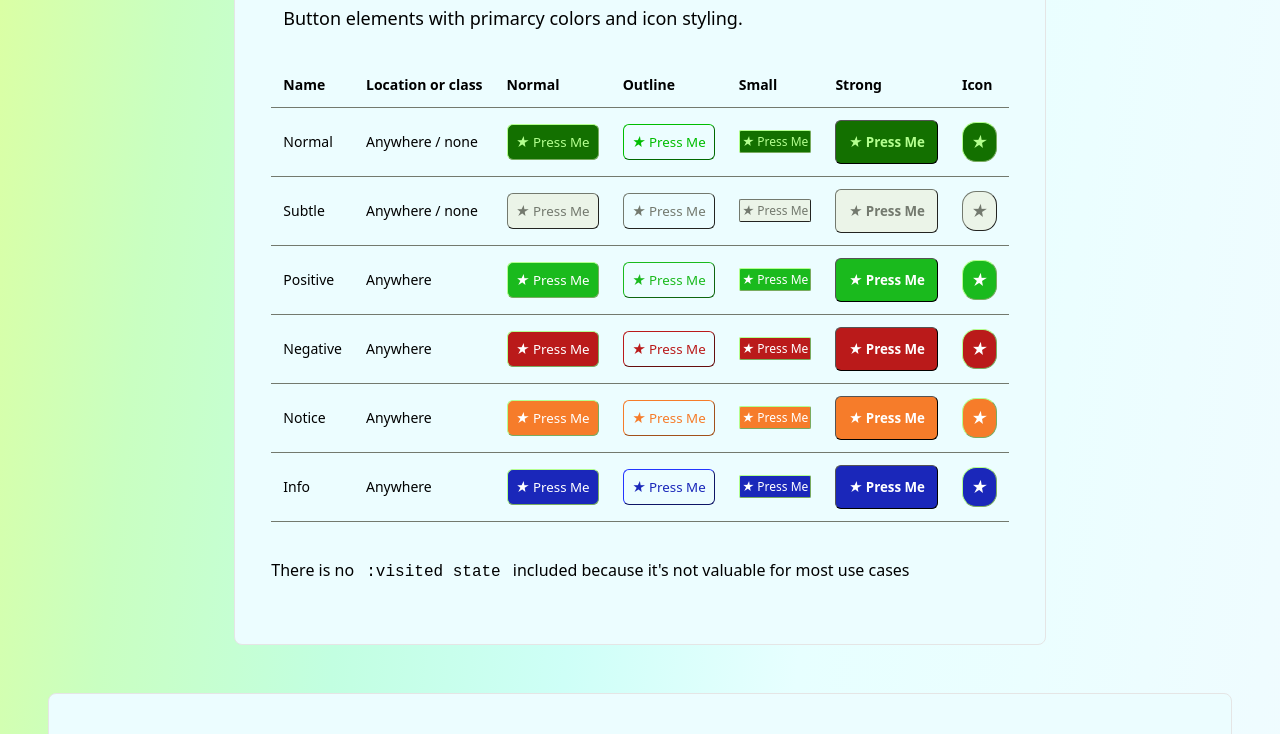
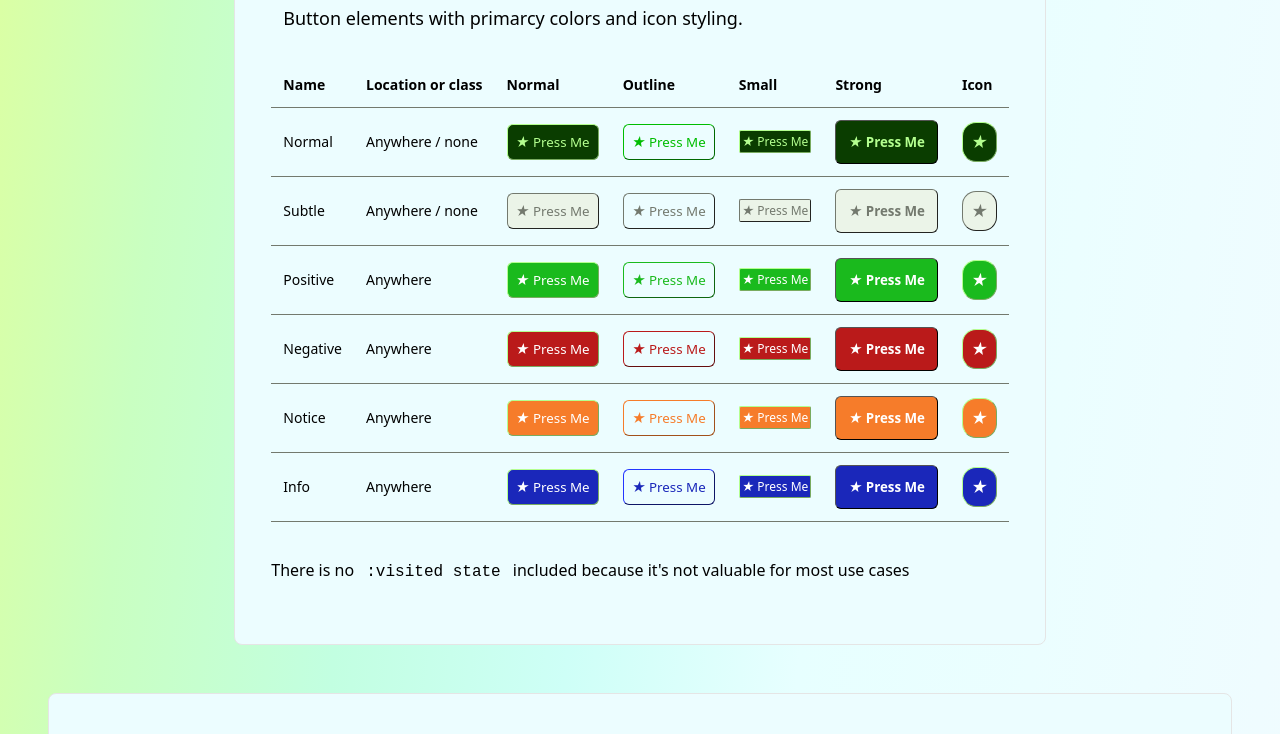
Before and after one commit to Sol-Roth-Media/axiom, a plain HTML site: page index.html in a window 1280 px wide. Shown: the part 586-1320 px from the top of the page. Drawn offline with Linux system fonts and the light colour scheme.

Commit message:
Improved colors more.

```diff
--- a/css/colors.css
+++ b/css/colors.css
@@ -12,32 +12,55 @@
     --color-secondary-hue: calc(var(--color-primary-hue) + var(--color_big_step) + var(--color_big_step));
     --color-tertiary-hue: calc(var(--color-secondary-hue) + var(--color_big_step) + var(--color_big_step));
     --primary_bright: 22%;
+    --primary_dark: 12%;
+    --primary_container_bright: 18%;
     --container_brightness: calc(100% - var(--primary_bright));
 
     --color-primary-saturation: 100%;
     --color-primary-light: 22%;
+    --color-primary-dark: 18%;
     --color_primary_alpha: 1;
-
     --mono_saturation: 0%;
 
+
+
+
+    /** Surface Colors */
+    --color_surface: hsla(0, 0%, 0%, 1);
+    --color_on_surface: hsla(0, 0%, 100%, 1);
+    --color_surface_invert: hsla(0, 0%, 0%, 1);
+    --color_on_surface_invert: hsla(0, 0%, 100%, 1);
+
+    /** Color on Outline */
+    --color_on_outline: white;
 
     /** Primary  */
     --color-primary: hsla(var(--color-primary-hue), 100%, var(--primary_bright), 1);
     --color-on-primary: hsla(var(--color-primary-hue), 100%, 98%, 1);
-    --color-primary-container: hsla(calc(var(--color-primary-hue) - var(--color_small_step)), 100%, var(--primary_bright), 1);
+    --color-primary-container: hsla(calc(var(--color-primary-hue) - var(--color_small_step)), 100%, var(--primary_dark), 1);
     --color-on-primary-container: hsla(calc(var(--color-primary-hue) - var(--color_small_step) - var(--color_small_step)), 100%, var(--container_brightness), 1);
+
+    /** Mono **/
+    /** Primary  */
+    --color-primary-mono: hsla(var(--color-primary-hue), var(--mono_saturation), var(--primary_bright), 1);
+    --color-on-primary-mono: hsla(var(--color-primary-hue), var(--mono_saturation), 98%, 1);
+    --color-primary-container-mono: hsla(calc(var(--color-primary-hue) - var(--color_small_step)), var(--mono_saturation), var(--primary_dark), 1);
+    --color-on-primary-container-mono: hsla(calc(var(--color-primary-hue) - var(--color_small_step) - var(--color_small_step)), var(--mono_saturation), var(--container_brightness), 1);
+
 
     /** Primary MONO Set Monochrome by reducing saturation to 0 */
     --color-primary-mono: hsl(var(--color-primary-hue), 0%, var(--color-primary-light));
     --color-on-primary-mono: hsl(0, 0%, 100%);
     --color-primary-container-mono: hsl(112, 0%, 69%);
-    --color-on-primary-containe-monor: hsl(120, 0%, 7%);
+    --color-on-primary-container-mono: hsl(120, 0%, 7%);
+
+
 
     /** Secondary */
     /** Primary  */
     --color-secondary: hsla(var(--color-secondary-hue), 100%, var(--primary_bright), 1);
     --color-on-secondary: hsla(var(--color-secondary-hue), 100%, 98%, 1);
-    --color-secondary-container: hsla(calc(var(--color-secondary-hue) - var(--color_small_step)), 100%, var(--primary_bright), 1);
+    --color-secondary-container: hsla(calc(var(--color-secondary-hue) - var(--color_small_step)), 100%, var(--primary_dark), 1);
     --color-on-secondary-container: hsla(calc(var(--color-secondary-hue) - var(--color_small_step) - var(--color_small_step)), 100%, var(--container_brightness), 1);
 
     /** Tertiary
@@ -51,16 +74,9 @@
     /** Primary  */
     --color-tertiary: hsla(var(--color-tertiary-hue), 100%, var(--primary_bright), 1);
     --color-on-tertiary: hsla(var(--color-tertiary-hue), 100%, 98%, 1);
-    --color-tertiary-container: hsla(calc(var(--color-tertiary-hue) - var(--color_small_step)), 100%, var(--primary_bright), 1);
+    --color-tertiary-container: hsla(calc(var(--color-tertiary-hue) - var(--color_small_step)), 100%, var(--primary_dark), 1);
     --color-on-tertiary-container: hsla(calc(var(--color-tertiary-hue) - var(--color_small_step) - var(--color_small_step)), 100%, var(--container_brightness), 1);
 
-
-    /** Mono **/
-    /** Primary  */
-    --color-primary-mono: hsla(var(--color-primary-hue), var(--mono_saturation), var(--primary_bright), 1);
-    --color-on-primary-mono: hsla(var(--color-primary-hue), var(--mono_saturation), 98%, 1);
-    --color-primary-container-mono: hsla(calc(var(--color-primary-hue) - var(--color_small_step)), var(--mono_saturation), var(--primary_bright), 1);
-    --color-on-primary-container-mono: hsla(calc(var(--color-primary-hue) - var(--color_small_step) - var(--color_small_step)), var(--mono_saturation), var(--container_brightness), 1);
 
 
     /** Semantec Colors Inspired by Adobe Spectrum **/
@@ -95,8 +111,7 @@
     --color-backround-dark: #1b1b1f;
     --color-on-background-: #1b1b1f;
 
-    --color-surface: #fefbff;
-    --color-on-surface: #1b1b1f;
+
 
     --color-surface-variant: #e1e2ec;
     --color-on-surface-variant: #44474f;
@@ -217,11 +232,30 @@ https://dev.to/ynab/a-semantic-color-system-the-theory-hk7
     height: 120px;
 }
 
+
+.color-surface-box{
+    background-color: var(--color-surface);
+    color: var(--color-on-surface);
+    padding: var(--padding);
+    margin: var(--margin);
+    border-radius: var(--border_radius_small);
+}
+
+.color-surface-invert-box{
+    background-color: var(--color_surface_invert);
+    color: var(--color_on_surface_invert);
+    padding: var(--padding);
+    margin: var(--margin);
+    border-radius: var(--border_radius_small);
+}
+
+
 .color-primary-box{
     background-color: var(--color-primary);
     color: var(--color-on-primary);
     padding: var(--padding);
     margin: var(--margin);
+    border-radius: var(--border_radius_small);
 }
 
 .color-on-primary-box{
@@ -229,6 +263,7 @@ https://dev.to/ynab/a-semantic-color-system-the-theory-hk7
     color: var(--color-primary);
     padding: var(--padding);
     margin: var(--margin);
+    border-radius: var(--border_radius_small);
 }
 
 .color-primary-container-box{
@@ -236,11 +271,13 @@ https://dev.to/ynab/a-semantic-color-system-the-theory-hk7
     padding: var(--padding);
     margin: var(--margin);
     color: var(--color-on-primary-container);
+    border-radius: var(--border_radius_small);
 }
 
 .color-on-primary-container-box{
     background-color: var(--color-on-primary-container);
     color: var(--color-primary-container);
+    border-radius: var(--border_radius_small);
 }
 
 /** Color Primary Mono */
@@ -249,6 +286,7 @@ https://dev.to/ynab/a-semantic-color-system-the-theory-hk7
     color: var(--color-on-primary-mono);
     padding: var(--padding);
     margin: var(--margin);
+    border-radius: var(--border_radius_small);
 }
 
 .color-on-primary-mono-box{
@@ -256,6 +294,7 @@ https://dev.to/ynab/a-semantic-color-system-the-theory-hk7
     color: var(--color-primary-mono);
     padding: var(--padding);
     margin: var(--margin);
+    border-radius: var(--border_radius_small);
 }
 
 .color-primary-container-mono-box{
@@ -263,11 +302,13 @@ https://dev.to/ynab/a-semantic-color-system-the-theory-hk7
     padding: var(--padding);
     margin: var(--margin);
     color: var(--color-on-primary-container-mono);
+    border-radius: var(--border_radius_small);
 }
 
 .color-on-primary-container-mono-box{
     background-color: var(--color-on-primary-container-mono);
     color: var(--color-primary-container-mono);
+    border-radius: var(--border_radius_small);
 }
 
 /** Color Secondary */
@@ -276,6 +317,7 @@ https://dev.to/ynab/a-semantic-color-system-the-theory-hk7
     color: var(--color-on-secondary);
     padding: var(--padding);
     margin: var(--margin);
+    border-radius: var(--border_radius_small);
 }
 
 .color-on-secondary-box{
@@ -283,6 +325,7 @@ https://dev.to/ynab/a-semantic-color-system-the-theory-hk7
     color: var(--color-secondary);
     padding: var(--padding);
     margin: var(--margin);
+    border-radius: var(--border_radius_small);
 }
 
 .color-secondary-container-box{
@@ -290,11 +333,13 @@ https://dev.to/ynab/a-semantic-color-system-the-theory-hk7
     padding: var(--padding);
     margin: var(--margin);
     color: var(--color-on-secondary-container);
+    border-radius: var(--border_radius_small);
 }
 
 .color-on-secondary-container-box{
     background-color: var(--color-on-secondary-container);
     color: var(--color-secondary-container);
+    border-radius: var(--border_radius_small);
 }
 
 /** Tertiary Color Box */
@@ -303,6 +348,7 @@ https://dev.to/ynab/a-semantic-color-system-the-theory-hk7
     color: var(--color-on-tertiary);
     padding: var(--padding);
     margin: var(--margin);
+    border-radius: var(--border_radius_small);
 }
 
 .color-on-tertiary-box{
@@ -310,6 +356,7 @@ https://dev.to/ynab/a-semantic-color-system-the-theory-hk7
     color: var(--color-tertiary);
     padding: var(--padding);
     margin: var(--margin);
+    border-radius: var(--border_radius_small);
 }
 
 .color-tertiary-container-box{
@@ -317,11 +364,13 @@ https://dev.to/ynab/a-semantic-color-system-the-theory-hk7
     padding: var(--padding);
     margin: var(--margin);
     color: var(--color-on-tertiary-container);
+    border-radius: var(--border_radius_small);
 }
 
 .color-on-tertiary-container-box{
     background-color: var(--color-on-tertiary-container);
     color: var(--color-tertiary-container);
+    border-radius: var(--border_radius_small);
 }
 
 /** Negative Color Box **/
@@ -330,6 +379,7 @@ https://dev.to/ynab/a-semantic-color-system-the-theory-hk7
     color: var(--color-on-negative);
     padding: var(--padding);
     margin: var(--margin);
+    border-radius: var(--border_radius_small);
 }
 
 .color-on-negative-box{
@@ -337,6 +387,7 @@ https://dev.to/ynab/a-semantic-color-system-the-theory-hk7
     color: var(--color-negative);
     padding: var(--padding);
     margin: var(--margin);
+    border-radius: var(--border_radius_small);
 }
 
 .color-negative-container-box{
@@ -344,11 +395,13 @@ https://dev.to/ynab/a-semantic-color-system-the-theory-hk7
     padding: var(--padding);
     margin: var(--margin);
     color: var(--color-on-negative-container);
+    border-radius: var(--border_radius_small);
 }
 
 .color-on-negative-container-box{
     background-color: var(--color-on-negative-container);
     color: var(--color-negative-container);
+    border-radius: var(--border_radius_small);
 }
 
 
@@ -359,6 +412,7 @@ https://dev.to/ynab/a-semantic-color-system-the-theory-hk7
     color: var(--color-on-positive);
     padding: var(--padding);
     margin: var(--margin);
+    border-radius: var(--border_radius_small);
 }
 
 .color-on-positive-box{
@@ -366,6 +420,7 @@ https://dev.to/ynab/a-semantic-color-system-the-theory-hk7
     color: var(--color-positive);
     padding: var(--padding);
     margin: var(--margin);
+    border-radius: var(--border_radius_small);
 }
 
 .color-positive-container-box{
@@ -373,11 +428,13 @@ https://dev.to/ynab/a-semantic-color-system-the-theory-hk7
     padding: var(--padding);
     margin: var(--margin);
     color: var(--color-on-positive-container);
+    border-radius: var(--border_radius_small);
 }
 
 .color-on-positive-container-box{
     background-color: var(--color-on-positive-container);
     color: var(--color-positive-container);
+    border-radius: var(--border_radius_small);
 }
 
 
@@ -394,6 +451,7 @@ https://dev.to/ynab/a-semantic-color-system-the-theory-hk7
     color: var(--color-informative);
     padding: var(--padding);
     margin: var(--margin);
+    border-radius: var(--border_radius_small);
 }
 
 .color-informative-container-box{
@@ -401,11 +459,13 @@ https://dev.to/ynab/a-semantic-color-system-the-theory-hk7
     padding: var(--padding);
     margin: var(--margin);
     color: var(--color-on-informative-container);
+    border-radius: var(--border_radius_small);
 }
 
 .color-on-informative-container-box{
     background-color: var(--color-on-informative-container);
     color: var(--color-informative-container);
+    border-radius: var(--border_radius_small);
 }
 
 
@@ -415,6 +475,7 @@ https://dev.to/ynab/a-semantic-color-system-the-theory-hk7
     color: var(--color-on-notice);
     padding: var(--padding);
     margin: var(--margin);
+    border-radius: var(--border_radius_small);
 }
 
 .color-on-notice-box{
@@ -422,6 +483,7 @@ https://dev.to/ynab/a-semantic-color-system-the-theory-hk7
     color: var(--color-notice);
     padding: var(--padding);
     margin: var(--margin);
+    border-radius: var(--border_radius_small);
 }
 
 .color-notice-container-box{
@@ -429,11 +491,13 @@ https://dev.to/ynab/a-semantic-color-system-the-theory-hk7
     padding: var(--padding);
     margin: var(--margin);
     color: var(--color-on-notice-container);
+    border-radius: var(--border_radius_small);
 }
 
 .color-on-notice-container-box{
     background-color: var(--color-on-notice-container);
     color: var(--color-notice-container);
+    border-radius: var(--border_radius_small);
 }
 
 
@@ -443,6 +507,7 @@ https://dev.to/ynab/a-semantic-color-system-the-theory-hk7
     color: var(--color-on-surface);
     padding: var(--padding);
     margin: var(--margin);
+    border-radius: var(--border_radius_small);
 }
 
 .color-on-surface-box{
@@ -450,6 +515,7 @@ https://dev.to/ynab/a-semantic-color-system-the-theory-hk7
     color: var(--color-surface);
     padding: var(--padding);
     margin: var(--margin);
+    border-radius: var(--border_radius_small);
 }
 
 .color-surface-container-box{
@@ -473,7 +539,7 @@ https://dev.to/ynab/a-semantic-color-system-the-theory-hk7
 /** Monochrome */
 
 
---color-outline: #73796e;
+
 --color-background: #fefbff;
 --color-on-background-: #1b1b1f;
 --color-surface: #fefbff;
```
Also changed, not shown: index.html (+3 -1 lines).
